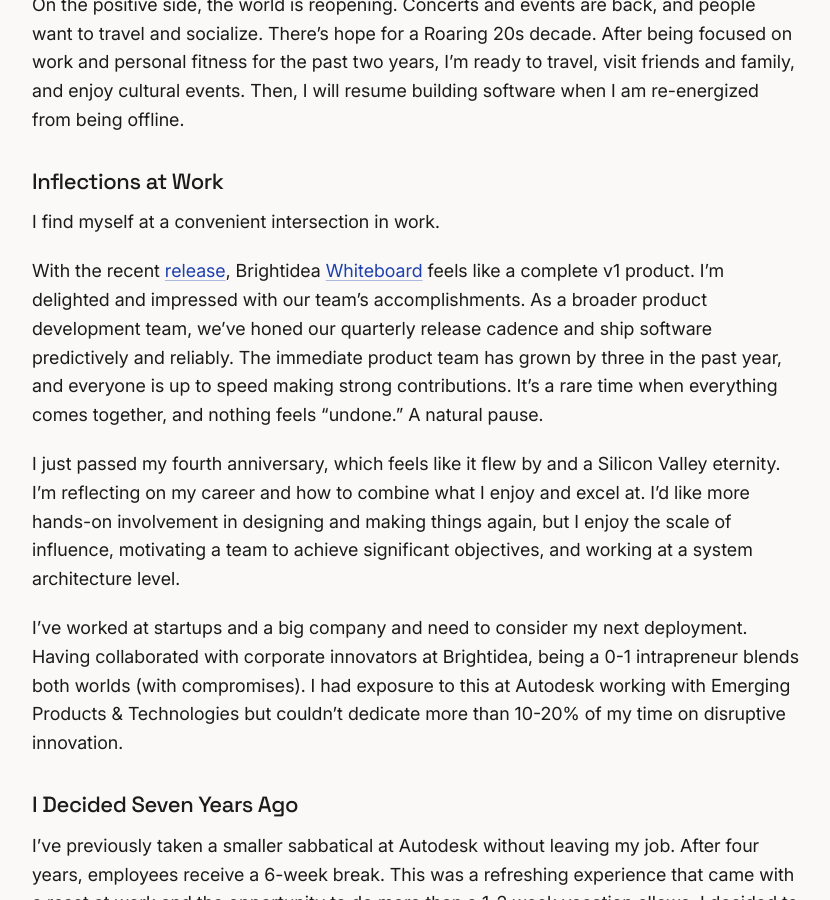
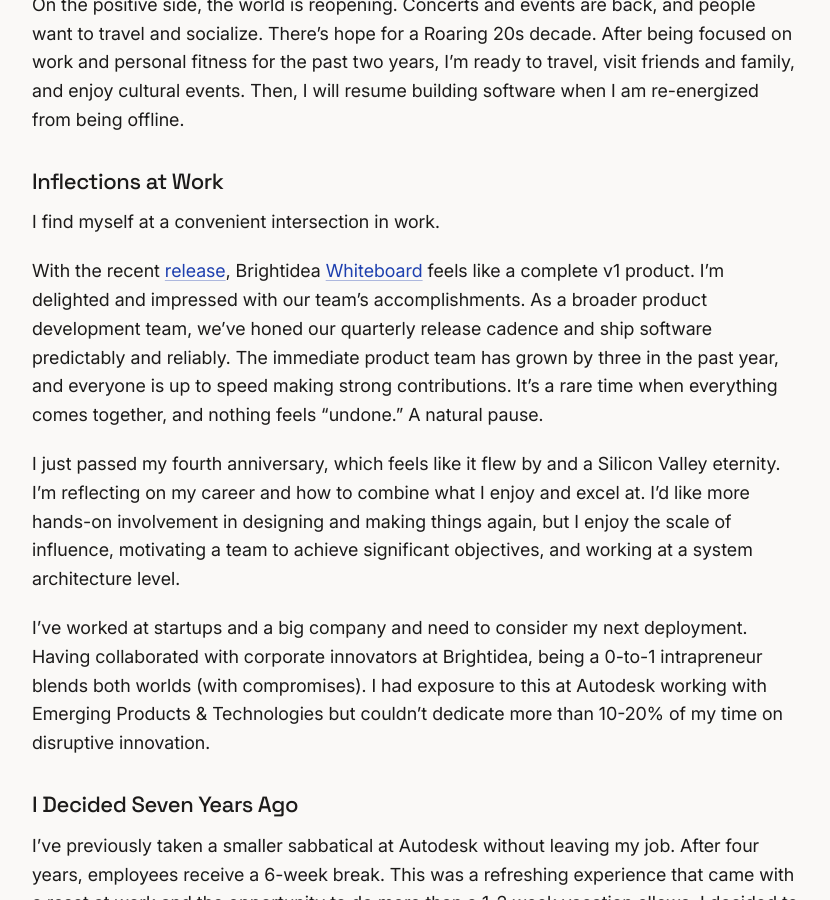
Before and after one commit to arnaudin/arnaudin.github.io, a Jekyll site: the page built from _posts/2022-04-01-sabbatical-2022.md, in a window 1280 px wide and 900 px high, scrolled down 1242 px. Shown: the whole window, without its empty margins (32-862 px from the left). Built offline with Jekyll 4.4.1, drawn with Linux system fonts in a browser that asks for light colours; some of the changed text lies outside the part shown.

Commit message:
minor blog edits

```diff
--- a/_posts/2022-04-01-sabbatical-2022.md
+++ b/_posts/2022-04-01-sabbatical-2022.md
@@ -38,11 +38,11 @@
 
 I find myself at a convenient intersection in work.
 
-With the recent [release](https://www.brightidea.com/blog/spring-release-2022/), Brightidea [Whiteboard](/projects/brightidea-whiteboard/) feels like a complete v1 product. I'm delighted and impressed with our team's accomplishments. As a broader product development team, we've honed our quarterly release cadence and ship software predictively and reliably. The immediate product team has grown by three in the past year, and everyone is up to speed making strong contributions. It's a rare time when everything comes together, and nothing feels "undone." A natural pause.
+With the recent [release](https://www.brightidea.com/blog/spring-release-2022/), Brightidea [Whiteboard](/projects/brightidea-whiteboard/) feels like a complete v1 product. I'm delighted and impressed with our team's accomplishments. As a broader product development team, we've honed our quarterly release cadence and ship software predictably and reliably. The immediate product team has grown by three in the past year, and everyone is up to speed making strong contributions. It's a rare time when everything comes together, and nothing feels "undone." A natural pause.
 
 I just passed my fourth anniversary, which feels like it flew by and a Silicon Valley eternity. I'm reflecting on my career and how to combine what I enjoy and excel at. I'd like more hands-on involvement in designing and making things again, but I enjoy the scale of influence, motivating a team to achieve significant objectives, and working at a system architecture level.
 
-I've worked at startups and a big company and need to consider my next deployment. Having collaborated with corporate innovators at Brightidea, being a 0-1 intrapreneur blends both worlds (with compromises). I had exposure to this at Autodesk working with Emerging Products & Technologies but couldn't dedicate more than 10-20% of my time on disruptive innovation.
+I've worked at startups and a big company and need to consider my next deployment. Having collaborated with corporate innovators at Brightidea, being a 0-to-1 intrapreneur blends both worlds (with compromises). I had exposure to this at Autodesk working with Emerging Products & Technologies but couldn't dedicate more than 10-20% of my time on disruptive innovation.
 
 ### I Decided Seven Years Ago
 
@@ -65,7 +65,7 @@
 
 I've been enjoying getting back into reading science fiction. While it can feel like escapism in these times, I love getting pulled into sci-fi for the societal and technological ideas combined with the humanity in a well-crafted novel. I have several books loaded on my Kindle and will be reading for enjoyment.
 
-If reading is input, I plan to maintain output by writing. Generative creativity and communication are core to my work and something I enjoy---writing, presentations, wireframes, workflows, and product-shaping artifacts. I'd like to focus that limited and newly available energy on writing on the internet, including this neglected blog.
+If reading is input, I plan to maintain output by writing. Generative creativity and communication are core to my work and something I enjoy: writing, presentations, wireframes, workflows, and product-shaping artifacts. I'd like to focus that limited and newly available energy on writing on the internet, including this neglected blog.
 
 Lastly, I'll spend more time outdoors at the beach, on trails, and cycling. My activities will depend on my location and access, but I'll be outside. During the pandemic, I prioritized health and fitness by cooking at home, doing calisthenics, and solo endurance training, so I hope to build on these habits.
 
@@ -90,6 +90,8 @@
 
 Please reach out if you have part-time opportunities or need help with product and design!
 
+*Update: I went back to full-time work in 2023 as Lead Product Designer at Physna.*
+
 ### Doing Nothing
 
 I'll be occupied and could list other things I'd like to do. But it's important to prioritize and be okay with doing nothing. In an always-on connected world full of dopamine traps competing for our attention, stillness and silence are the real scarce resources to cherish during this time.
@@ -105,7 +107,7 @@
 
 I found a cool site with tons of info and inspiration: <https://thesabbaticalproject.org/>
 
-### Ted Talk by Stefan Sagmeister
+### TED Talk by Stefan Sagmeister
 
 <div class="youtube-wrapper">
     <iframe src="https://www.youtube-nocookie.com/embed/MNuOmTQdFjA?si=XawUizJEDUyv0U9C" allowfullscreen></iframe>
```
Also changed, not shown: _posts/2025-01-15-describing-UX.md (+4 -4 lines).
